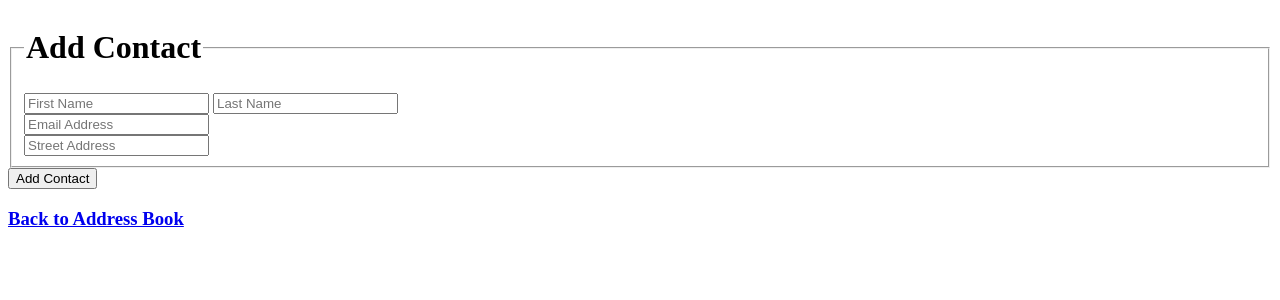
After one commit to jpstrommen95/djangoAddress, a Django app: page /address/add/ in a window 1280 px wide. The commit adds this page. Shown: the top 300 px of the page. Run offline with Django 4.2, Linux system fonts and the light colour scheme.

Commit message:
add contact basic info

```diff
--- /dev/null
+++ b/mysite/address/templates/address/add.html
@@ -0,0 +1,20 @@
+<form action="{% url 'address:do_add' %}" method="post">
+    {% csrf_token %}
+    <fieldset>
+        <legend><h1>Add Contact</h1></legend>
+        {% if error_message %}<p><strong>{{ error_message }}</strong></p>{% endif %}
+        <div>
+            <input type="text" placeholder="First Name" name="fName">
+            <input type="text" placeholder="Last Name" name="lName">
+        </div>
+        <div>
+            <input type="email" placeholder="Email Address" name="email">
+        </div>
+        <div>
+            <input type="text" placeholder="Street Address" name="street">
+        </div>
+    </fieldset>
+    <input type="submit" value="Add Contact">
+</form>
+
+<h3><a href="{% url 'address:home' %}">Back to Address Book</a></h3>
--- a/mysite/address/templates/address/home.html
+++ b/mysite/address/templates/address/home.html
@@ -7,5 +7,8 @@
     {% endfor %}
     </ul>
 {% else %}
-    <p>No polls are available.</p>
+    <p>No contacts are available.</p>
 {% endif %}
+
+<!--todo css this into a button-->
+<a href="{% url 'address:add' %}">Add New Contact</a>
--- a/mysite/address/urls.py
+++ b/mysite/address/urls.py
@@ -8,6 +8,9 @@ app_name = 'address'  # give it a namespace here
 urlpatterns = [
     path('', views.index, name='login'),
     path('home/', views.home, name='home'),
+    path('add/', views.add, name='add'),
     path('<int:contact_id>/', views.detail, name='detail'),
-    path('<int:contact_id>/edit/', views.edit, name='edit'),
+
+    path('<int:contact_id>/edit/', views.do_edit, name='do_edit'),
+    path('do_add/', views.do_add, name='do_add'),
 ]
--- a/mysite/address/views.py
+++ b/mysite/address/views.py
@@ -18,12 +18,32 @@ def home(request):
     return render(request, 'address/home.html', context)
 
 
+def add(request):
+    return render(request, 'address/add.html')
+
+
 def detail(request, contact_id):
     contact = get_object_or_404(Contact, pk=contact_id)
     return render(request, 'address/detail.html', {'contact': contact})
 
 
-def edit(request, contact_id):
+# *** actions ***
+def do_add(request):
+    try:
+        Contact.objects.create(first_name=request.POST['fName'],
+                               last_name=request.POST['lName'],
+                               email_address=request.POST['email'],
+                               street_address=request.POST['street'], )
+    except (KeyError, Contact.DoesNotExist):
+        # Redisplay the question voting form.
+        return render(request, 'address/add.html', {
+            'error_message': "Field does not exist, report this bug to an admin.",
+        })
+
+    return HttpResponseRedirect(reverse('address:home'))
+
+
+def do_edit(request, contact_id):
     # get contact
     old_contact = get_object_or_404(Contact, pk=contact_id)
     # edit contact
```
Also changed, not shown: mysite/address/templates/address/detail.html (+3 -5 lines).
